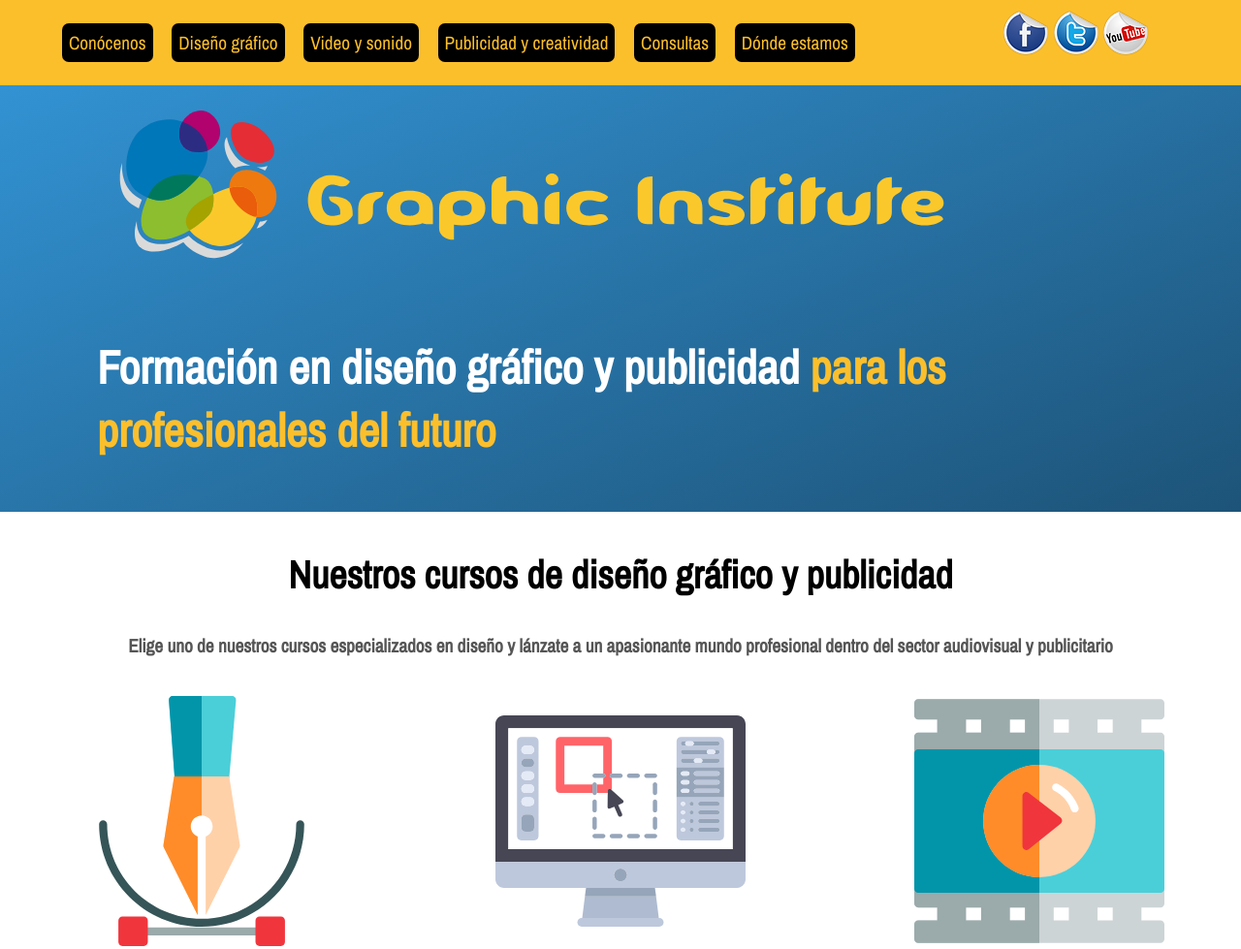
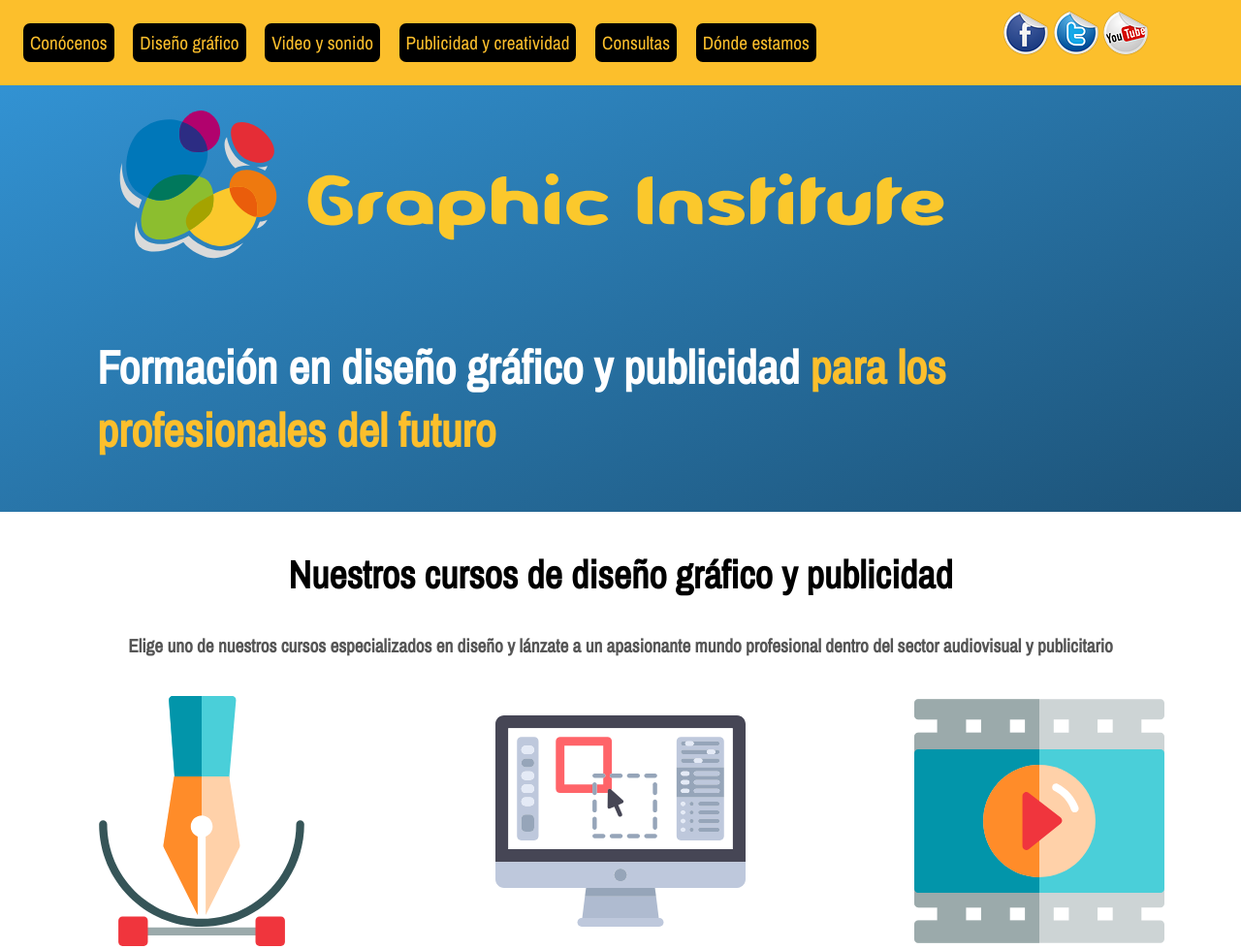
Before and after one commit to jonasCr/GraphicInstitute, a plain HTML site: page index.html in a window 1280 px wide. Shown: the top 979 px of the page at 97% size. Drawn offline with nearby package versions, Linux system fonts and the light colour scheme.

Commit message:
bug fixies
La barra de navigacion no estaba centrada con los moviles

```diff
--- a/css/style.css
+++ b/css/style.css
@@ -63,6 +63,7 @@ nav {
 
 nav ul {
 	margin: 0px;
+	padding: 0px;
 }
 
 nav li {
--- a/css/stylecontacto.css
+++ b/css/stylecontacto.css
@@ -63,6 +63,7 @@ nav {
 
 nav ul {
 	margin: 0px;
+	padding: 0px;
 }
 
 nav li {
```
